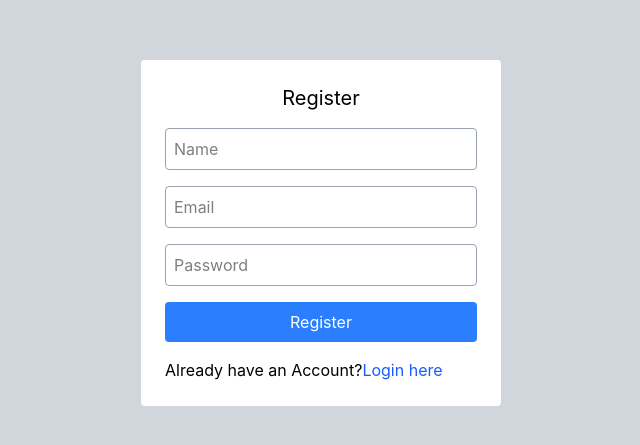
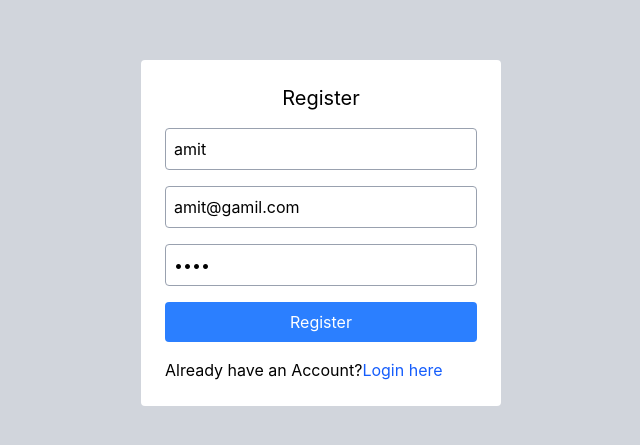
Before and after one commit to amitgith/React, a React (Vite) app in the folder day7-revision/: page / in a window 1280 px wide. Shown: the part 167-612 px from the top of the page, without its empty margins (319-959 px from the left). Built offline with nearby package versions, Linux system fonts and the light colour scheme.

Commit message:
"By default name, email and password"

```diff
--- a/day7-revision/src/components/Register.jsx
+++ b/day7-revision/src/components/Register.jsx
@@ -1,7 +1,11 @@
 import React, { useState } from "react";
 
 const Register = ({ setToggle }) => {
-  const [formdata, setFormData] = useState({});
+  const [formdata, setFormData] = useState({
+    name: "amit",
+    email: "amit@gamil.com",
+    password: "amit",
+  });
   const [users, setUsers] = useState([]);
 
   const handleClick = (e) => {
@@ -18,6 +22,7 @@ const Register = ({ setToggle }) => {
       <h1 className="text-center text-xl">Register</h1>
       <form onSubmit={handleSubmit} action="" className="flex flex-col gap-4">
         <input
+          value={formdata.name}
           onChange={handleClick}
           className="p-2 border border-gray-400 rounded"
           name="name"
@@ -25,6 +30,7 @@ const Register = ({ setToggle }) => {
           placeholder="Name"
         />
         <input
+          value={formdata.email}
           onChange={handleClick}
           className="p-2 border border-gray-400 rounded"
           name="email"
@@ -32,6 +38,7 @@ const Register = ({ setToggle }) => {
           placeholder="Email"
         />
         <input
+          value={formdata.password}
           onChange={handleClick}
           className="p-2 border border-gray-400 rounded"
           name="password"
```
